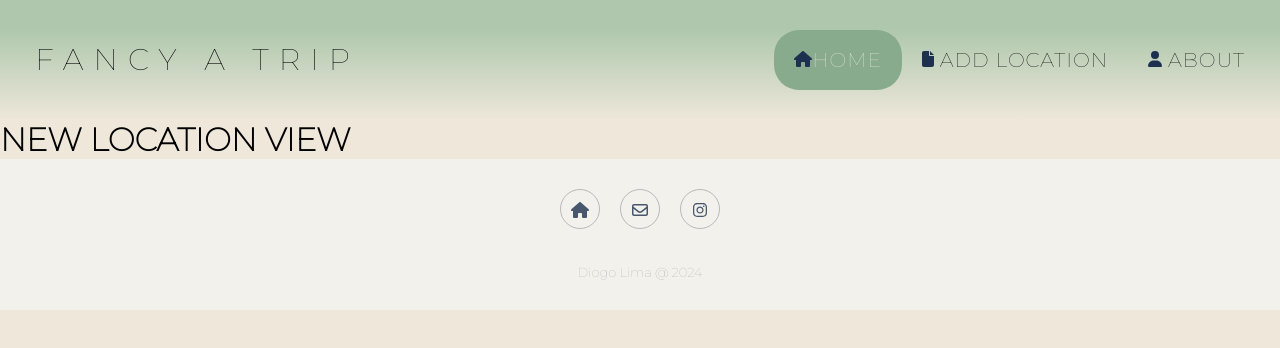
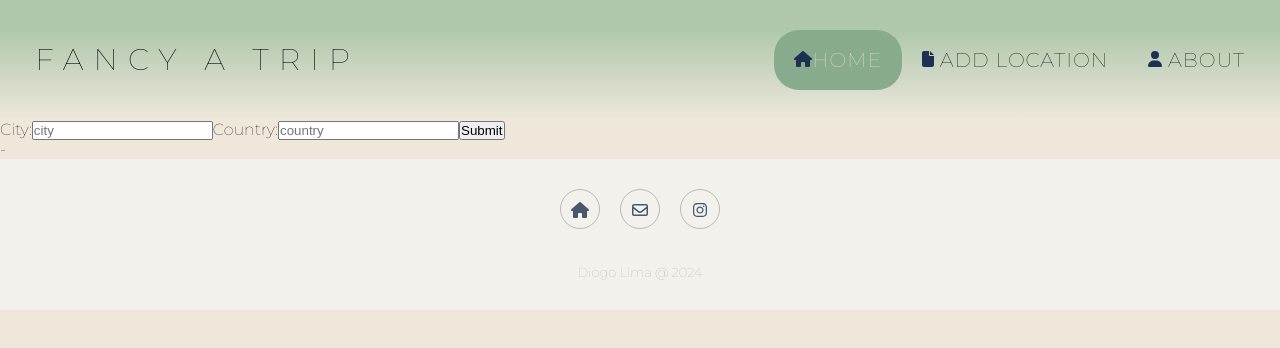
Before and after one commit to lsodiogo/fancy-a-trip-front-end, a React (Vite) app: page /newLocation in a window 1280 px wide. Shown: the top 348 px of the page. Built offline with nearby package versions, Linux system fonts and the light colour scheme; a web font is replaced by a local one.

Commit message:
New travel location page: form updated

```diff
--- a/src/components/Footer.jsx
+++ b/src/components/Footer.jsx
@@ -6,15 +6,18 @@ function Footer() {
          <footer className="footer">
             <div className="socialMedia">
                <Link href="/">
-                  <img src="images/home.svg" alt="home-icon"/>
+                  <img src="images/home.svg" alt="home-icon" />
+                  <span></span>
                </Link>
 
                <Link href="#">
                   <img src="images/email.svg" alt="email-icon"/>
+                  <span></span>
                </Link>
 
                <Link href="https://www.instagram.com/diogooslima/">
                   <img src="images/instagram.svg" alt="instagram-icon"/>
+                  <span></span>
                </Link>
             </div>
 
--- a/src/index.css
+++ b/src/index.css
@@ -88,7 +88,7 @@ body {
 .homepageHero {
    width: auto;
    height: auto;
-   margin: 100px 10px 10px;
+   margin: 10px;
 
    background-color: #EEE7DA;
 
@@ -177,8 +177,8 @@ body {
 
 /* --------------------- FOOTER --------------------- */
 .footer {
-   padding: 30px;
    background-color: #F2F1EB;
+   padding: 30px 0;
 }
 
 .footer .socialMedia {
--- a/src/views/NewLocationView.jsx
+++ b/src/views/NewLocationView.jsx
@@ -1,8 +1,48 @@
+import { useEffect, useState } from "react";
+
 function NewLocationView() {
+    const [formData, setFormData] = useState({
+        city: "",
+        country: "",
+    });
+
+    const handleChange = (event) => {
+        const { name, value } = event.target;
+        setFormData((prevState) => ({ ...prevState, [name]: value }));
+    };
+
+    const handleSubmit = (event) => {
+        event.preventDefault();
+        console.log(formData);
+    };
+
    return (
-       <>
-           <h1>NEW LOCATION VIEW</h1>
-       </>
+        <>
+            <form onSubmit={handleSubmit}>
+                <label>
+                    City:
+                    <input
+                        type="text"
+                        name="city"
+                        value={formData.city}
+                        placeholder="city"
+                        onChange={handleChange}
+                    />
+                </label>
+                <label>
+                    Country:
+                    <input
+                        type="text"
+                        name="country"
+                        value={formData.country}
+                        placeholder="country"
+                        onChange={handleChange}
+                    />
+                </label>
+                <input type="submit" value="Submit" />
+                <p>{formData.city} - {formData.country}</p>
+            </form>
+        </>
    )
 };
 
```
Also changed, not shown: src/App.jsx (line endings or trailing spaces).
